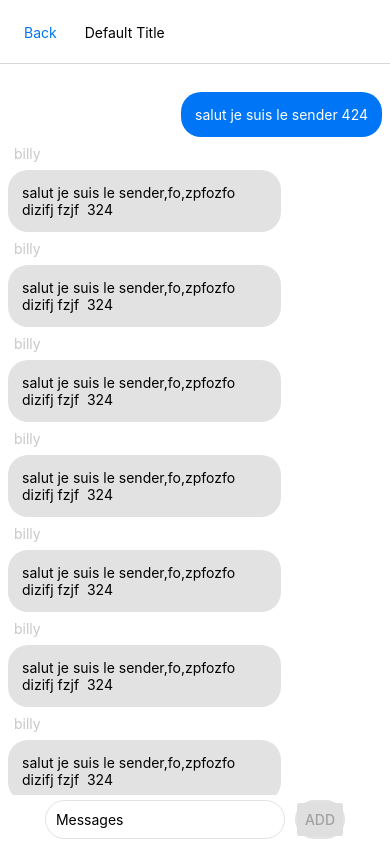
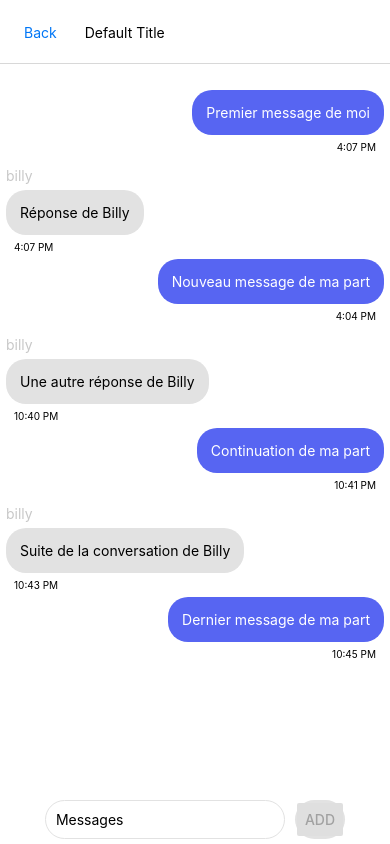
Before and after one commit to TallKAway/app-talkAway, a React Native app: screen /Home in a window 390 px wide. Built offline with nearby package versions, Linux system fonts and the light colour scheme.

Commit message:
feat: add hour style to message data in discussion page

```diff
--- a/src/messageData/messages.json
+++ b/src/messageData/messages.json
@@ -1,34 +1,39 @@
 [
-    { "id": 1, "sender": "me", "content": "salut je suis le sender 424" },
+    { "id": 1, "sender": "me", "content": "Premier message de moi", "timestamp": 1699638054 },
     {
         "id": 2,
         "sender": "billy",
-        "content": "salut je suis le sender,fo,zpfozfo dizifj fzjf  324"
+        "content": "Réponse de Billy",
+        "timestamp": 1699634283
     },
     {
         "id": 3,
-        "sender": "billy",
-        "content": "salut je suis le sender,fo,zpfozfo dizifj fzjf  324"
+        "sender": "me",
+        "content": "Nouveau message de ma part",
+        "timestamp": 1699465058
     },
     {
         "id": 4,
         "sender": "billy",
-        "content": "salut je suis le sender,fo,zpfozfo dizifj fzjf  324"
+        "content": "Une autre réponse de Billy",
+        "timestamp": 1636800000
     },
     {
         "id": 5,
-        "sender": "billy",
-        "content": "salut je suis le sender,fo,zpfozfo dizifj fzjf  324"
+        "sender": "me",
+        "content": "Continuation de ma part",
+        "timestamp": 1636900000
     },
     {
         "id": 6,
         "sender": "billy",
-        "content": "salut je suis le sender,fo,zpfozfo dizifj fzjf  324"
+        "content": "Suite de la conversation de Billy",
+        "timestamp": 1637000000
     },
     {
         "id": 7,
-        "sender": "billy",
-        "content": "salut je suis le sender,fo,zpfozfo dizifj fzjf  324"
-    },
-    { "id": 8, "sender": "billy", "content": "salut je suis le sender,fo,zpfozfo dizifj fzjf  324" }
+        "sender": "me",
+        "content": "Dernier message de ma part",
+        "timestamp": 1637100000
+    }
 ]
--- a/src/pages/DiscussionPage/DiscussionPage.tsx
+++ b/src/pages/DiscussionPage/DiscussionPage.tsx
@@ -19,6 +19,7 @@ interface MessagesProps {
     id: number;
     sender: string;
     content: string;
+    timestamp: number;
 }
 
 export const DiscussionPage = () => {
--- a/src/pages/DiscussionPage/components/MessageArea.tsx
+++ b/src/pages/DiscussionPage/components/MessageArea.tsx
@@ -5,6 +5,7 @@ interface DataProps {
         id: number;
         sender: string;
         content: string;
+        timestamp: number;
     };
 }
 
@@ -12,6 +13,18 @@ export const MessageArea = ({ data }: DataProps) => {
     // const { user } = useUserContext();
 
     const user = 'me';
+    const date = new Date();
+
+    const handleTimeStampToDate = (date: number) => {
+        const messageDate = new Date(date);
+
+        const messageDateFormatted = messageDate.toLocaleTimeString('en-US', {
+            hour: 'numeric',
+            minute: 'numeric',
+        });
+
+        return messageDateFormatted;
+    };
 
     return (
         <View style={data.sender === user ? styles.container : styles.notMeContainer}>
@@ -24,6 +37,10 @@ export const MessageArea = ({ data }: DataProps) => {
                 <Text style={data.sender === user ? styles.message : styles.notMeMessage}>
                     {data.content}
                 </Text>
+            </View>
+
+            <View style={styles.timestampContainer}>
+                <Text style={styles.timestamp}>{handleTimeStampToDate(data.timestamp)}</Text>
             </View>
         </View>
     );
@@ -39,15 +56,15 @@ const styles = StyleSheet.create({
     box: {
         maxWidth: '70%',
         padding: 14,
-        margin: 8,
+        margin: 6,
         borderRadius: 20,
         justifyContent: 'center',
-        backgroundColor: 'rgb(0, 118, 246)',
+        backgroundColor: 'rgb(87, 101, 242)',
     },
     notMeBox: {
         maxWidth: '70%',
         padding: 14,
-        margin: 8,
+        margin: 6,
         borderRadius: 20,
         justifyContent: 'center',
         alignItems: 'flex-start',
@@ -57,7 +74,8 @@ const styles = StyleSheet.create({
         color: 'white',
     },
     notMeSender: {
-        paddingLeft: 14,
+        paddingTop: 14,
+        paddingLeft: 6,
         color: 'rgb(200, 200, 200)',
     },
     message: {
@@ -66,4 +84,12 @@ const styles = StyleSheet.create({
     notMeMessage: {
         color: 'black',
     },
+    timestampContainer: {
+        paddingHorizontal: 14,
+    },
+
+    timestamp: {
+        alignSelf: 'flex-end',
+        fontSize: 10,
+    },
 });
```
